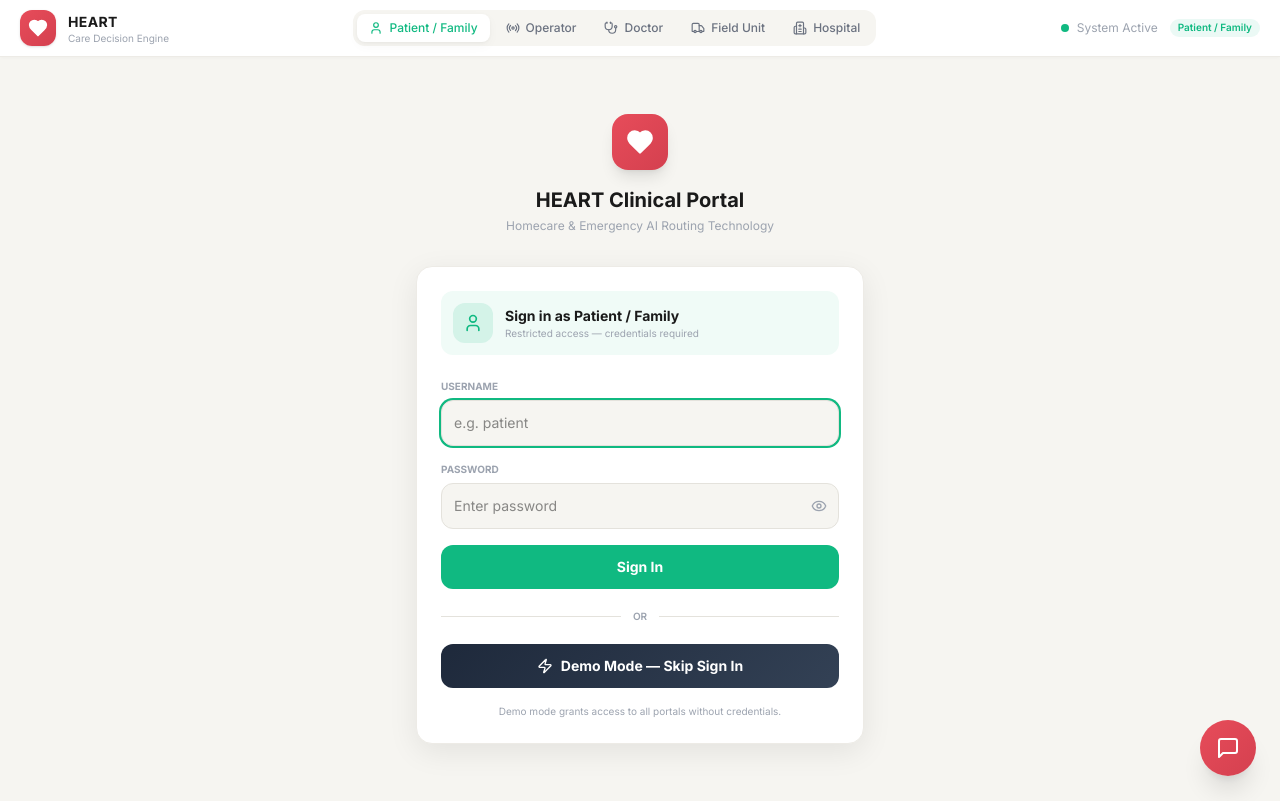
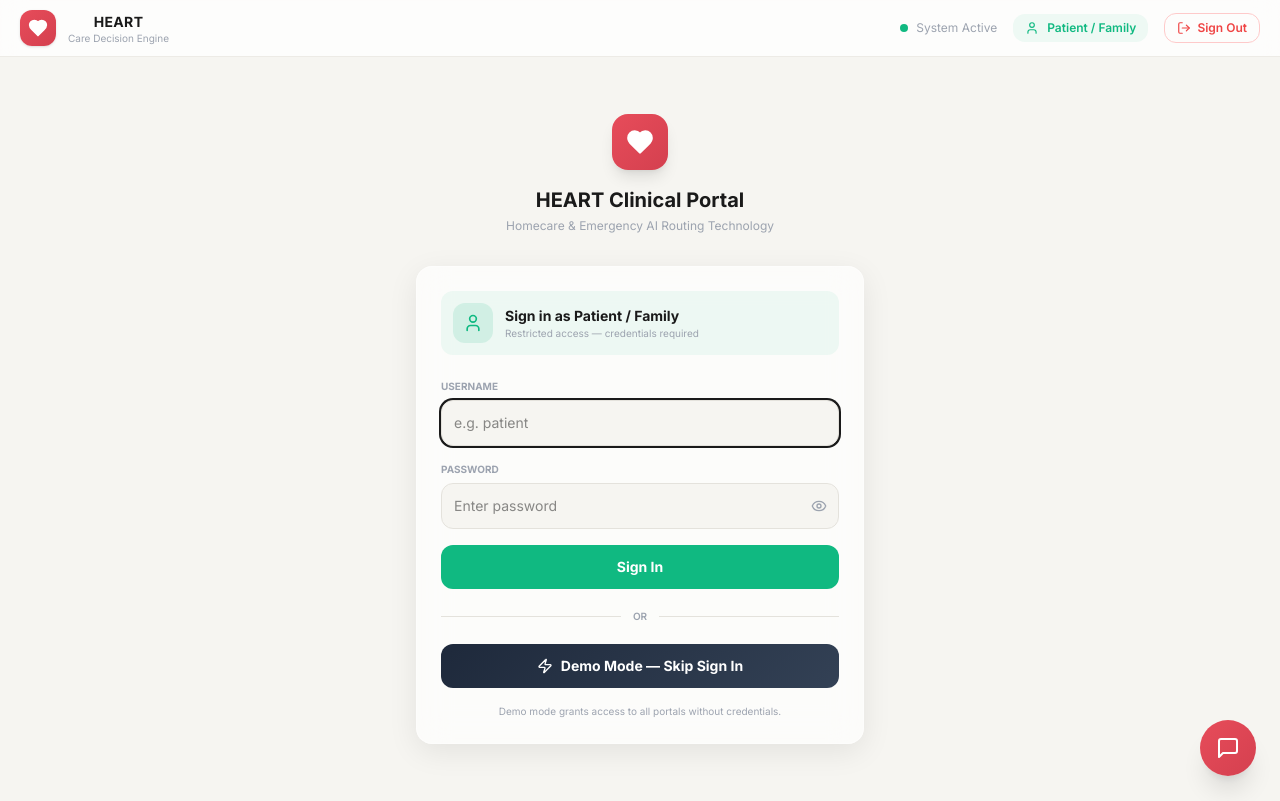
Before and after one commit to YHernGg8/HEART, a React (Vite) app: page /user in a window 1280 px wide. Built offline with nearby package versions, Linux system fonts and the light colour scheme.

Commit message:
feat: implement role-based authentication system with LoginGate and layout navigation components

```diff
--- a/src/components/Layout.tsx
+++ b/src/components/Layout.tsx
@@ -1,34 +1,46 @@
-import { Outlet, NavLink, useLocation } from 'react-router-dom';
-import { Heart, Radio, Truck, Hospital, User, Stethoscope } from 'lucide-react';
+import { Outlet, useLocation, useNavigate } from 'react-router-dom';
+import { Heart, LogOut } from 'lucide-react';
+import { User, Radio, Stethoscope, Truck, Hospital } from 'lucide-react';
 import ChatWidget from './ChatWidget';
+import { signOutAll } from './LoginGate';
 
-const roles = [
-  { path: '/user', label: 'Patient / Family', icon: User, accent: '#10b981' },
-  { path: '/operator', label: 'Operator', icon: Radio, accent: '#3b82f6' },
-  { path: '/doctor', label: 'Doctor', icon: Stethoscope, accent: '#ec4899' },
-  { path: '/field', label: 'Field Unit', icon: Truck, accent: '#f59e0b' },
-  { path: '/hospital', label: 'Hospital', icon: Hospital, accent: '#8b5cf6' },
-];
+const roleMap: Record<string, { label: string; icon: typeof User; accent: string }> = {
+  '/user':     { label: 'Patient / Family', icon: User, accent: '#10b981' },
+  '/operator': { label: 'Operator (999)',   icon: Radio, accent: '#3b82f6' },
+  '/doctor':   { label: 'Doctor',           icon: Stethoscope, accent: '#ec4899' },
+  '/field':    { label: 'Field Unit',       icon: Truck, accent: '#f59e0b' },
+  '/hospital': { label: 'Hospital Admin',   icon: Hospital, accent: '#8b5cf6' },
+};
 
 export default function Layout() {
   const location = useLocation();
-  const currentRole = roles.find(r => r.path === location.pathname);
+  const navigate = useNavigate();
+  const currentRole = roleMap[location.pathname];
+
+  const handleSignOut = () => {
+    signOutAll();
+    navigate('/');
+  };
+
+  // Don't show nav on landing page
+  if (location.pathname === '/') return <Outlet />;
 
   return (
     <div className="min-h-screen" style={{ background: 'var(--heart-bg)' }}>
-      {/* Top Navigation — Clean Light */}
+      {/* Top Navigation */}
       <nav
         className="sticky top-0 z-50"
         style={{
-          background: 'var(--heart-surface)',
+          background: 'rgba(255, 255, 255, 0.75)',
+          backdropFilter: 'blur(12px)',
+          WebkitBackdropFilter: 'blur(12px)',
           borderBottom: '1px solid var(--heart-border-light)',
-          boxShadow: '0 1px 4px rgba(0,0,0,0.03)',
         }}
       >
         <div className="mx-auto max-w-[1600px] px-5">
           <div className="flex h-14 items-center justify-between">
             {/* Brand */}
-            <div className="flex items-center gap-3">
+            <button onClick={() => navigate('/')} className="flex items-center gap-3 transition-opacity hover:opacity-80">
               <div
                 className="flex h-9 w-9 items-center justify-center rounded-xl shadow-sm"
                 style={{ background: 'linear-gradient(135deg, #e74c5a, #d4404f)' }}
@@ -43,46 +55,30 @@ export default function Layout() {
                   Care Decision Engine
                 </span>
               </div>
-            </div>
+            </button>
 
-            {/* Role Tabs */}
-            <div
-              className="flex items-center gap-1 rounded-xl p-1"
-              style={{ background: 'var(--heart-bg)' }}
-            >
-              {roles.map(role => {
-                const Icon = role.icon;
-                const isActive = location.pathname === role.path;
+            {/* Current Role + Status */}
+            <div className="flex items-center gap-4">
+              <div className="hidden md:flex items-center gap-2 text-xs" style={{ color: 'var(--heart-text-muted)' }}>
+                <div className="status-dot status-dot-green" />
+                <span>System Active</span>
+              </div>
+
+              {currentRole && (() => {
+                const Icon = currentRole.icon;
                 return (
-                  <NavLink
-                    key={role.path}
-                    to={role.path}
-                    className="flex items-center gap-1.5 rounded-lg px-3 py-1.5 text-xs font-medium transition-all duration-200"
-                    style={{
-                      background: isActive ? 'var(--heart-surface)' : 'transparent',
-                      color: isActive ? role.accent : 'var(--heart-text-secondary)',
-                      boxShadow: isActive ? 'var(--heart-shadow)' : 'none',
-                    }}
-                  >
-                    <Icon className="h-3.5 w-3.5" />
-                    <span className="hidden sm:inline">{role.label}</span>
-                  </NavLink>
+                  <div className="flex items-center gap-2 px-3 py-1.5 rounded-xl" style={{ background: `${currentRole.accent}10` }}>
+                    <Icon className="h-3.5 w-3.5" style={{ color: currentRole.accent }} />
+                    <span className="text-xs font-semibold" style={{ color: currentRole.accent }}>{currentRole.label}</span>
+                  </div>
                 );
-              })}
-            </div>
+              })()}
 
-            {/* Status */}
-            <div className="hidden md:flex items-center gap-2 text-xs" style={{ color: 'var(--heart-text-muted)' }}>
-              <div className="status-dot status-dot-green" />
-              <span>System Active</span>
-              {currentRole && (
-                <span
-                  className="ml-1 px-2 py-0.5 rounded-full text-[10px] font-semibold"
-                  style={{ background: currentRole.accent + '15', color: currentRole.accent }}
-                >
-                  {currentRole.label}
-                </span>
-              )}
+              <button onClick={handleSignOut}
+                className="flex items-center gap-1.5 px-3 py-1.5 rounded-xl text-xs font-semibold transition-all hover:bg-red-50"
+                style={{ color: '#ef4444', border: '1px solid #fecaca' }}>
+                <LogOut className="h-3.5 w-3.5" /> Sign Out
+              </button>
             </div>
           </div>
         </div>
--- a/src/components/LoginGate.tsx
+++ b/src/components/LoginGate.tsx
@@ -26,6 +26,27 @@ const roleConfigs: Record<RoleKey, RoleConfig> = {
 
 /* ── Shared auth state across all portals ── */
 const authedRoles = new Set<RoleKey>();
+let _forceUpdate: (() => void) | null = null;
+
+/** Sign out a specific role */
+export function signOut(role: RoleKey) {
+  authedRoles.delete(role);
+}
+
+/** Sign out ALL roles */
+export function signOutAll() {
+  authedRoles.clear();
+}
+
+/** Demo sign in — authenticate all roles */
+export function demoSignIn() {
+  (Object.keys(roleConfigs) as RoleKey[]).forEach(r => authedRoles.add(r));
+}
+
+/** Check if a role is authenticated */
+export function isAuthed(role: RoleKey): boolean {
+  return authedRoles.has(role);
+}
 
 interface LoginGateProps {
   role: RoleKey;
@@ -33,7 +54,7 @@ interface LoginGateProps {
 }
 
 export default function LoginGate({ role, children }: LoginGateProps) {
-  const [isAuthed, setIsAuthed] = useState(authedRoles.has(role));
+  const [authed, setAuthed] = useState(authedRoles.has(role));
   const [username, setUsername] = useState('');
   const [password, setPassword] = useState('');
   const [showPw, setShowPw] = useState(false);
@@ -46,7 +67,7 @@ export default function LoginGate({ role, children }: LoginGateProps) {
     e.preventDefault();
     if (username === config.username && password === config.password) {
       authedRoles.add(role);
-      setIsAuthed(true);
+      setAuthed(true);
       setError('');
     } else {
       setError('Invalid credentials. Please check your username and password.');
@@ -54,12 +75,11 @@ export default function LoginGate({ role, children }: LoginGateProps) {
   };
 
   const handleDemo = () => {
-    // Demo mode: authenticate ALL roles instantly
-    (Object.keys(roleConfigs) as RoleKey[]).forEach(r => authedRoles.add(r));
-    setIsAuthed(true);
+    demoSignIn();
+    setAuthed(true);
   };
 
-  if (isAuthed) return <>{children}</>;
+  if (authed) return <>{children}</>;
 
   return (
     <div className="min-h-[calc(100vh-3.5rem)] flex items-center justify-center p-6" style={{ background: 'var(--heart-bg)' }}>
@@ -74,7 +94,7 @@ export default function LoginGate({ role, children }: LoginGateProps) {
         </div>
 
         {/* Login Card */}
-        <div className="card p-6" style={{ boxShadow: '0 8px 30px rgba(0,0,0,0.08)' }}>
+        <div className="card-glass p-6" style={{ boxShadow: '0 8px 30px rgba(0,0,0,0.08)' }}>
           {/* Role Badge */}
           <div className="flex items-center gap-3 mb-6 p-3 rounded-xl" style={{ background: `${config.accent}10` }}>
             <div className="w-10 h-10 rounded-xl flex items-center justify-center" style={{ background: `${config.accent}20`, color: config.accent }}>
@@ -92,7 +112,7 @@ export default function LoginGate({ role, children }: LoginGateProps) {
               <input type="text" value={username} onChange={e => { setUsername(e.target.value); setError(''); }}
                 placeholder={`e.g. ${config.username}`}
                 className="w-full text-sm p-3 rounded-xl outline-none transition-all focus:ring-2"
-                style={{ background: 'var(--heart-bg)', color: 'var(--heart-text)', border: '1px solid var(--heart-border)', ['--tw-ring-color' as string]: config.accent }}
+                style={{ background: 'var(--heart-bg)', color: 'var(--heart-text)', border: '1px solid var(--heart-border)' }}
                 autoFocus />
             </div>
             <div>
--- a/src/index.css
+++ b/src/index.css
@@ -47,6 +47,21 @@ body {
 }
 .card-sm {
   border-radius: var(--heart-radius-sm);
+}
+
+/* --- Glass Card (Glassmorphism) --- */
+.card-glass {
+  background: rgba(255, 255, 255, 0.65);
+  backdrop-filter: blur(16px);
+  -webkit-backdrop-filter: blur(16px);
+  border-radius: var(--heart-radius);
+  border: 1px solid rgba(255, 255, 255, 0.4);
+  box-shadow: 0 4px 24px rgba(0, 0, 0, 0.06), inset 0 1px 0 rgba(255, 255, 255, 0.6);
+  transition: transform 0.2s, box-shadow 0.2s;
+}
+.card-glass:hover {
+  transform: translateY(-2px);
+  box-shadow: 0 8px 32px rgba(0, 0, 0, 0.1), inset 0 1px 0 rgba(255, 255, 255, 0.6);
 }
 
 /* --- Metric Cards (Pastel Tints) --- */
--- /dev/null
+++ b/src/views/RoleLanding.tsx
@@ -0,0 +1,136 @@
+/**
+ * HEART Role Landing Page — Beautiful bento grid with glassmorphism
+ * Users select their role, then sign in or use Demo Mode
+ */
+
+import { useNavigate } from 'react-router-dom';
+import { Heart, User, Radio, Stethoscope, Truck, Hospital, Zap, Shield } from 'lucide-react';
+import { signOutAll, demoSignIn } from '../components/LoginGate';
+
+const roles = [
+  {
+    key: 'patient', path: '/user', label: 'Patient / Family', icon: User,
+    accent: '#10b981', gradient: 'linear-gradient(135deg, #10b981, #059669)',
+    desc: 'Monitor health vitals, AI check-ins, and family alerts.',
+    features: ['Health Dashboard', 'AI Triage', 'WhatsApp Alerts'],
+  },
+  {
+    key: 'operator', path: '/operator', label: 'Operator (999)', icon: Radio,
+    accent: '#3b82f6', gradient: 'linear-gradient(135deg, #3b82f6, #2563eb)',
+    desc: '999 dispatch, emergency triage, and AI hospital allocation.',
+    features: ['999 Call Log', 'AI Dispatch', 'Hospital Allocation'],
+  },
+  {
+    key: 'doctor', path: '/doctor', label: 'Doctor', icon: Stethoscope,
+    accent: '#ec4899', gradient: 'linear-gradient(135deg, #ec4899, #db2777)',
+    desc: 'Patient management, clinical reports, and document agreements.',
+    features: ['Patient Records', 'Full Reports', 'Agreements'],
+  },
+  {
+    key: 'field', path: '/field', label: 'Field Unit', icon: Truck,
+    accent: '#f59e0b', gradient: 'linear-gradient(135deg, #f59e0b, #d97706)',
+    desc: 'Mobile EMHR unit management with live vitals and triage.',
+    features: ['Live Vitals', 'On-Board Patients', 'AI Triage'],
+  },
+  {
+    key: 'admin', path: '/hospital', label: 'Hospital Admin', icon: Hospital,
+    accent: '#8b5cf6', gradient: 'linear-gradient(135deg, #8b5cf6, #7c3aed)',
+    desc: 'Bed allocation, ward management, and ED patient routing.',
+    features: ['Ward Beds', 'ED Dispatch', 'Resource Mgmt'],
+  },
+];
+
+export default function RoleLanding() {
+  const navigate = useNavigate();
+
+  const handleDemo = () => {
+    demoSignIn();
+    navigate('/operator');
+  };
+
+  return (
+    <div className="min-h-screen flex flex-col items-center justify-center p-6 relative overflow-hidden" style={{ background: 'linear-gradient(135deg, #f6f5f1 0%, #efeee9 50%, #f0e8e8 100%)' }}>
+      {/* Background decorative circles */}
+      <div className="absolute top-[-200px] right-[-100px] w-[500px] h-[500px] rounded-full opacity-10" style={{ background: 'radial-gradient(circle, #e74c5a, transparent)' }} />
+      <div className="absolute bottom-[-150px] left-[-100px] w-[400px] h-[400px] rounded-full opacity-10" style={{ background: 'radial-gradient(circle, #3b82f6, transparent)' }} />
+      <div className="absolute top-[50%] left-[50%] w-[600px] h-[600px] rounded-full opacity-5 -translate-x-1/2 -translate-y-1/2" style={{ background: 'radial-gradient(circle, #8b5cf6, transparent)' }} />
+
+      {/* Brand */}
+      <div className="text-center mb-10 relative z-10">
+        <div className="inline-flex h-16 w-16 items-center justify-center rounded-2xl shadow-lg mb-4" style={{ background: 'linear-gradient(135deg, #e74c5a, #d4404f)' }}>
+          <Heart className="h-8 w-8 text-white" fill="currentColor" />
+        </div>
+        <h1 className="text-3xl font-black tracking-tight" style={{ color: 'var(--heart-text)' }}>HEART</h1>
+        <p className="text-sm font-medium mt-1" style={{ color: 'var(--heart-text-secondary)' }}>Homecare & Emergency AI Routing Technology</p>
+        <p className="text-xs mt-2 max-w-md mx-auto" style={{ color: 'var(--heart-text-muted)' }}>
+          Autonomous care decision engine for elderly patient monitoring.
+          Select your role to access the clinical portal.
+        </p>
+      </div>
+
+      {/* Bento Grid */}
+      <div className="grid grid-cols-3 gap-4 max-w-4xl w-full relative z-10">
+        {/* Top row: 3 cards */}
+        {roles.slice(0, 3).map(role => {
+          const Icon = role.icon;
+          return (
+            <button key={role.key} onClick={() => navigate(role.path)}
+              className="card-glass p-6 text-left group cursor-pointer transition-all hover:scale-[1.02]">
+              <div className="w-11 h-11 rounded-xl flex items-center justify-center mb-4 transition-transform group-hover:scale-110" style={{ background: role.gradient }}>
+                <Icon className="h-5 w-5 text-white" />
+              </div>
+              <h3 className="text-sm font-bold mb-1" style={{ color: 'var(--heart-text)' }}>{role.label}</h3>
+              <p className="text-[11px] leading-relaxed mb-3" style={{ color: 'var(--heart-text-muted)' }}>{role.desc}</p>
+              <div className="flex flex-wrap gap-1">
+                {role.features.map(f => (
+                  <span key={f} className="text-[9px] font-semibold px-2 py-0.5 rounded-md" style={{ background: `${role.accent}12`, color: role.accent }}>{f}</span>
+                ))}
+              </div>
+            </button>
+          );
+        })}
+
+        {/* Bottom row: 2 cards + Demo card */}
+        {roles.slice(3).map(role => {
+          const Icon = role.icon;
+          return (
+            <button key={role.key} onClick={() => navigate(role.path)}
+              className="card-glass p-6 text-left group cursor-pointer transition-all hover:scale-[1.02]">
+              <div className="w-11 h-11 rounded-xl flex items-center justify-center mb-4 transition-transform group-hover:scale-110" style={{ background: role.gradient }}>
+                <Icon className="h-5 w-5 text-white" />
+              </div>
+              <h3 className="text-sm font-bold mb-1" style={{ color: 'var(--heart-text)' }}>{role.label}</h3>
+              <p className="text-[11px] leading-relaxed mb-3" style={{ color: 'var(--heart-text-muted)' }}>{role.desc}</p>
+              <div className="flex flex-wrap gap-1">
+                {role.features.map(f => (
+                  <span key={f} className="text-[9px] font-semibold px-2 py-0.5 rounded-md" style={{ background: `${role.accent}12`, color: role.accent }}>{f}</span>
+                ))}
+              </div>
+            </button>
+          );
+        })}
+
+        {/* Demo Access Card */}
+        <button onClick={handleDemo}
+          className="card-glass p-6 text-left group cursor-pointer transition-all hover:scale-[1.02] flex flex-col justify-between"
+          style={{ border: '1px solid rgba(231, 76, 90, 0.2)' }}>
+          <div>
+            <div className="w-11 h-11 rounded-xl flex items-center justify-center mb-4 transition-transform group-hover:scale-110" style={{ background: 'linear-gradient(135deg, #1e293b, #334155)' }}>
+              <Zap className="h-5 w-5 text-white" />
+            </div>
+            <h3 className="text-sm font-bold mb-1" style={{ color: 'var(--heart-text)' }}>Demo Mode</h3>
+            <p className="text-[11px] leading-relaxed mb-3" style={{ color: 'var(--heart-text-muted)' }}>Bypass all sign-in. Access every portal instantly for demonstration.</p>
+          </div>
+          <div className="flex items-center gap-1.5 text-[10px] font-bold" style={{ color: '#e74c5a' }}>
+            <Shield className="h-3 w-3" /> All portals unlocked
+          </div>
+        </button>
+      </div>
+
+      {/* Footer */}
+      <div className="mt-8 text-center text-[10px] relative z-10" style={{ color: 'var(--heart-text-muted)' }}>
+        National Hackathon: Project 2030 — MyAI Future Track 3 (Vital Signs)
+      </div>
+    </div>
+  );
+}
```
